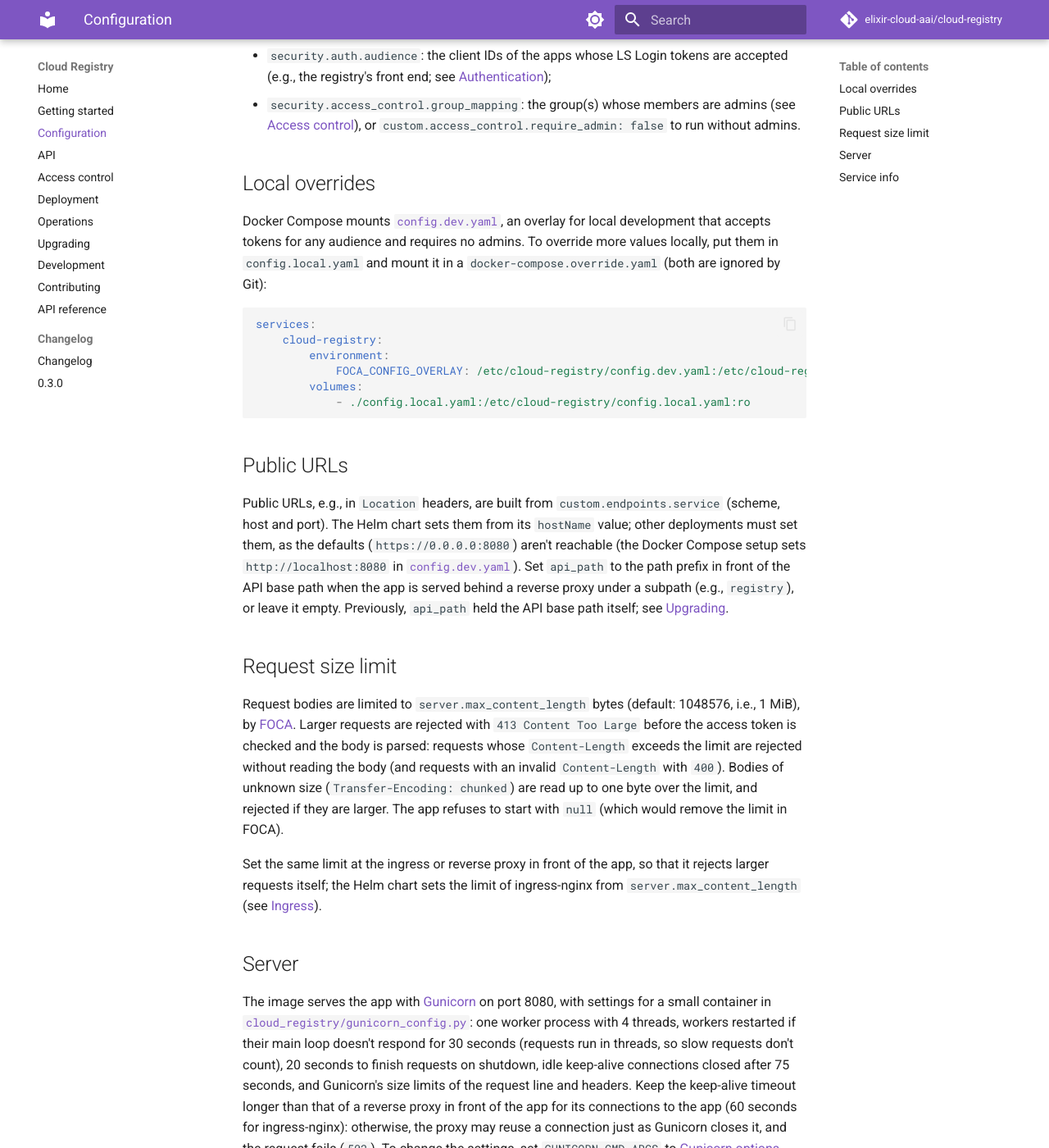
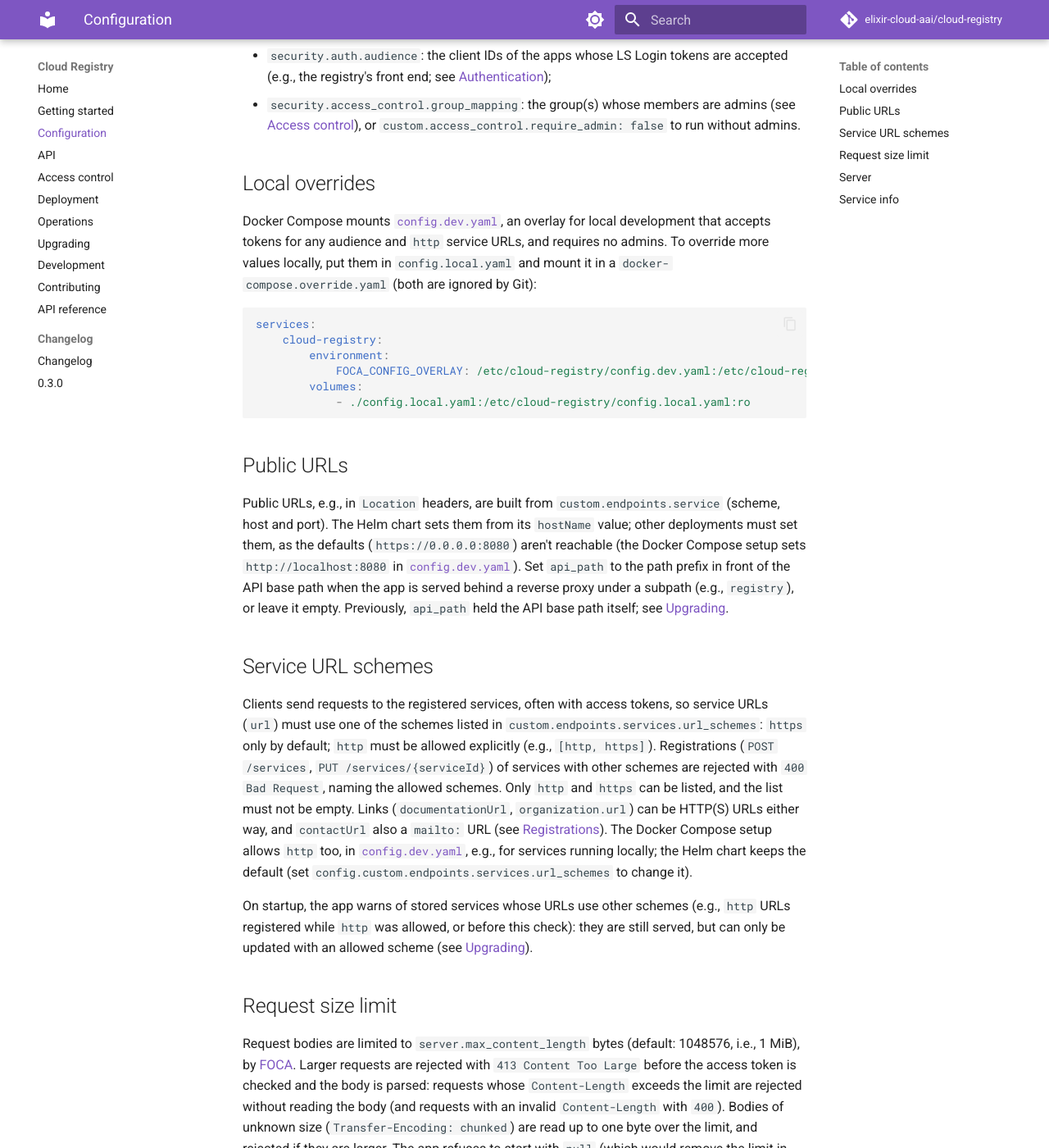
Before and after one commit to elixir-cloud-aai/cloud-registry, an MkDocs documentation site: the page built from docs/configuration.md, in a window 1280 px wide and 1400 px high, scrolled down 361 px. Shown: the whole window at 82% size. Built offline with MkDocs 1.6.1 and Material for MkDocs 9.7.7, drawn with Linux system fonts in a browser that asks for light colours; comment, search, counter and statistics services are not loaded.

Commit message:
docs: document allowed service URL schemes
Describe custom.endpoints.services.url_schemes on the configuration,
API and upgrading pages and in the chart README, note that Docker
Compose allows http, and list the change in the 0.3.0 release notes.

Co-Authored-By: Claude Opus 5.5 <noreply@anthropic.com>

````diff
--- a/docker-compose.yaml
+++ b/docker-compose.yaml
@@ -26,7 +26,7 @@ services:
         ports:
             - "127.0.0.1:8080:8080"
         # Development settings (`config.dev.yaml`): tokens for any audience,
-        # no admin groups required
+        # no admin groups required, `http` service URLs allowed
         # The image's command serves the app with Gunicorn; options from the
         # host's `GUNICORN_CMD_ARGS` (e.g., `--workers 2`) override its settings
         # (not `--bind`, which would break the published port and health check)
--- a/docs/configuration.md
+++ b/docs/configuration.md
@@ -27,9 +27,9 @@ refuses to start:
 Docker Compose mounts
 [`config.dev.yaml`](https://github.com/elixir-cloud-aai/cloud-registry/blob/dev/config.dev.yaml),
 an overlay for local development that accepts tokens for any audience and
-requires no admins. To override more values locally, put them in
-`config.local.yaml` and mount it in a `docker-compose.override.yaml` (both are
-ignored by Git):
+`http` service URLs, and requires no admins. To override more values locally,
+put them in `config.local.yaml` and mount it in a
+`docker-compose.override.yaml` (both are ignored by Git):
 
 ```yaml
 services:
@@ -52,6 +52,27 @@ Set `api_path` to the path prefix in front of the API base path when the app
 is served behind a reverse proxy under a subpath (e.g., `registry`), or leave
 it empty. Previously, `api_path` held the API base path itself; see
 [Upgrading](upgrading.md#public-urls).
+
+## Service URL schemes
+
+Clients send requests to the registered services, often with access tokens,
+so service URLs (`url`) must use one of the schemes listed in
+`custom.endpoints.services.url_schemes`: `https` only by default; `http` must
+be allowed explicitly (e.g., `[http, https]`). Registrations (`POST
+/services`, `PUT /services/{serviceId}`) of services with other schemes are
+rejected with `400 Bad Request`, naming the allowed schemes. Only `http` and
+`https` can be listed, and the list must not be empty. Links
+(`documentationUrl`, `organization.url`) can be HTTP(S) URLs either way, and
+`contactUrl` also a `mailto:` URL (see [Registrations](api.md#registrations)).
+The Docker Compose setup allows `http` too, in
+[`config.dev.yaml`](https://github.com/elixir-cloud-aai/cloud-registry/blob/dev/config.dev.yaml),
+e.g., for services running locally; the Helm chart keeps the default (set
+`config.custom.endpoints.services.url_schemes` to change it).
+
+On startup, the app warns of stored services whose URLs use other schemes
+(e.g., `http` URLs registered while `http` was allowed, or before this
+check): they are still served, but can only be updated with an allowed
+scheme (see [Upgrading](upgrading.md#stored-services)).
 
 ## Request size limit
 
````
Also changed, not shown: deployment/README.md (+6 -0 lines), docs/api.md (+3 -1 lines), docs/releases/0.3.0.md (+10 -0 lines), docs/upgrading.md (+8 -0 lines), 1 other file.
